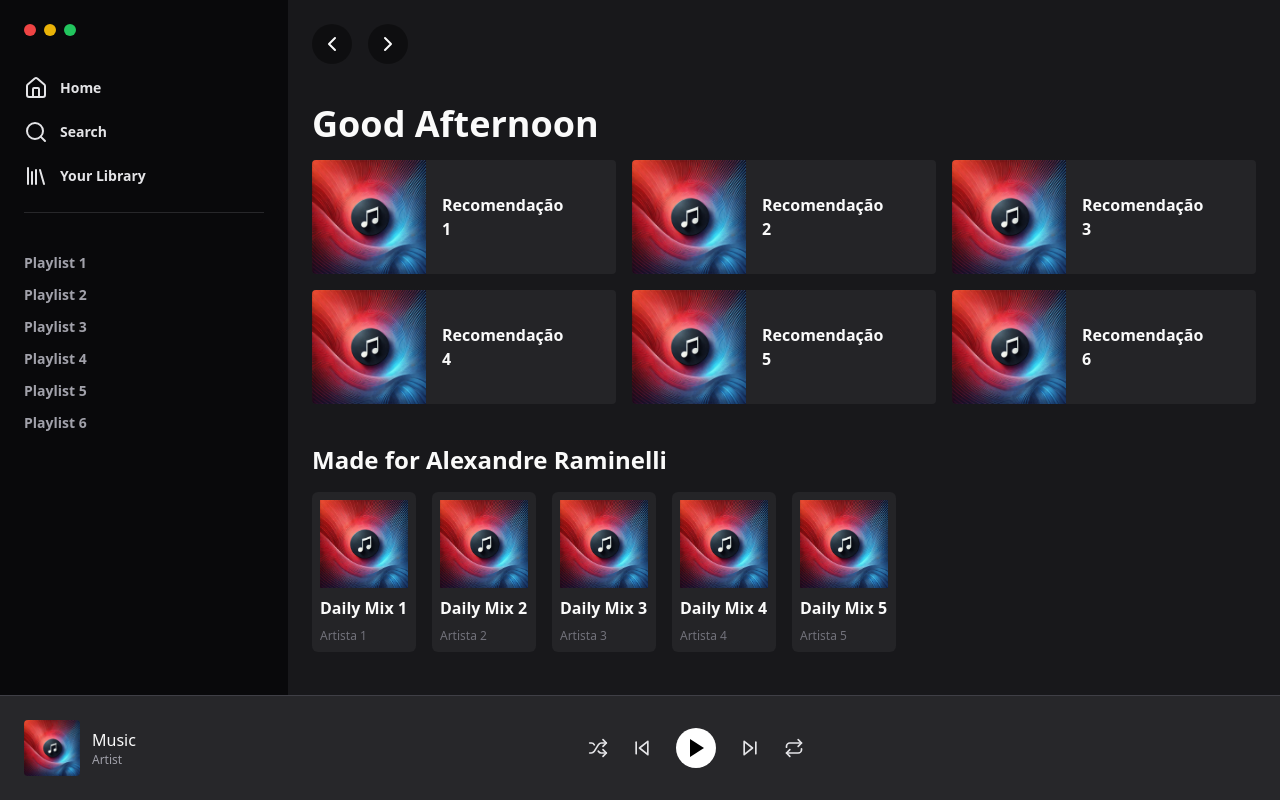
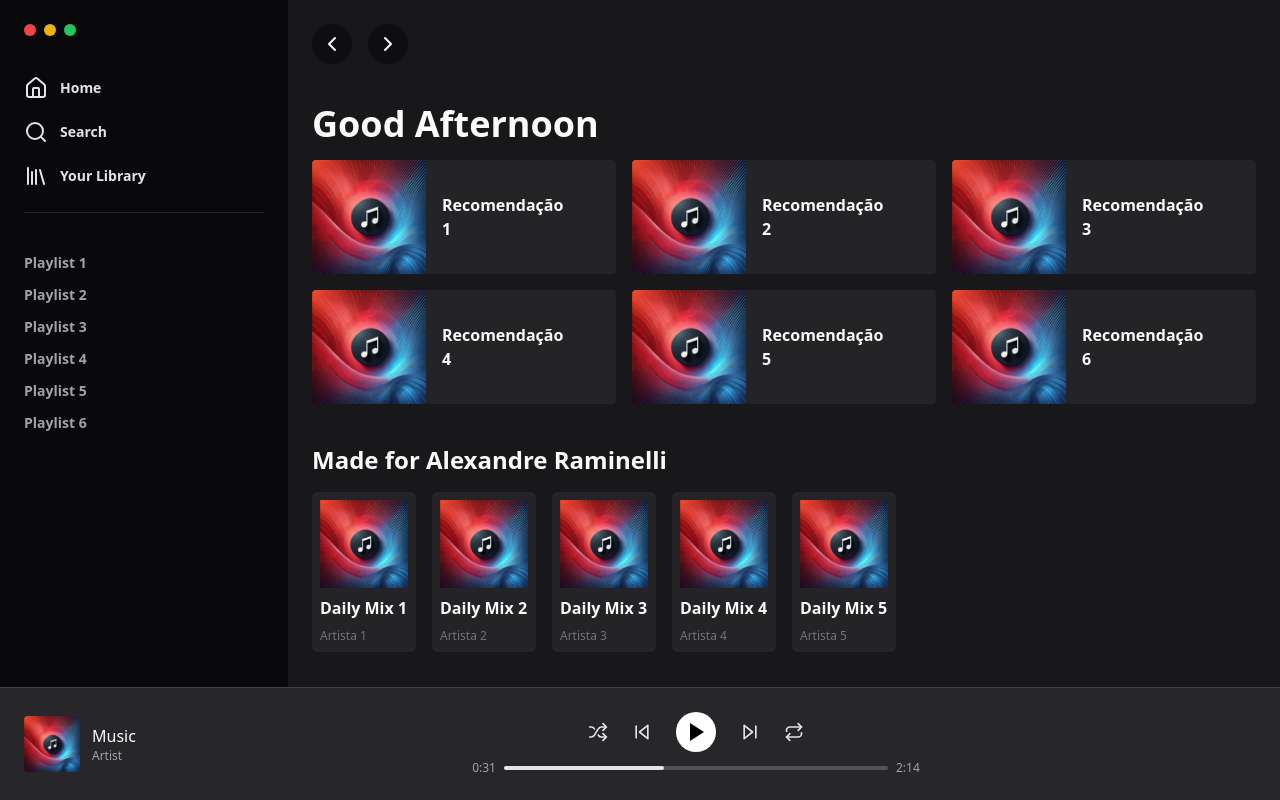
Before and after one commit to alexandreraminelli/pratica-react-spotify-ui, a Next.js app: page / in a window 1280 px wide. Built offline with nearby package versions, Linux system fonts and the light colour scheme.

Commit message:
feat: criação do slider

```diff
--- a/src/app/layout/PlayerControl.tsx
+++ b/src/app/layout/PlayerControl.tsx
@@ -53,7 +53,7 @@ function MusicInfo({ cover = placeholder, music, artist }: MusicInfoProps) {
 /** Componente do controle principal. */
 function Control() {
   return (
-    <div className="flex flex-col items-center">
+    <div className="flex flex-col items-center gap-2">
       {/* Botões de controle */}
       <div className="flex items-center gap-6">
         {/* Botão aleatorizar */}
@@ -69,6 +69,8 @@ function Control() {
         {/* Botão loop */}
         <IconButton Icon={RepeatIcon} />
       </div>
+      {/* Slider */}
+      <Slider />
     </div>
   )
 }
@@ -87,6 +89,32 @@ function IconButton({ Icon }: IconButtonProps) {
   return <Icon size={20} className="text-zinc-200 cursor-pointer" />
 }
 
+/** Componente do slider. */
+function Slider() {
+  return (
+    <div className="flex items-center gap-2">
+      {/* Timer atual */}
+      <TimerText timer="0:31" />
+      {/* Slider */}
+      <div className="h-1 w-96 rounded-full  bg-zinc-600">
+        {/* Progresso */}
+        <div className="bg-zinc-200 w-40 h-1 rounded-full"></div>
+      </div>
+      {/* Timer total */}
+      <TimerText timer="2:14" />
+    </div>
+  )
+}
+/** Interface dos props do componente `TimerText`. */
+interface TimerTextProps {
+  /** Valor do time. */
+  timer: string
+}
+/** Componente do texto de timer. */
+function TimerText({ timer }: TimerTextProps) {
+  return <span className="text-xs text-zinc-400">{timer}</span>
+}
+
 /** Componente dos botões auxiliares */
 function AuxiliaryButtons() {
   return <aside></aside>
```
